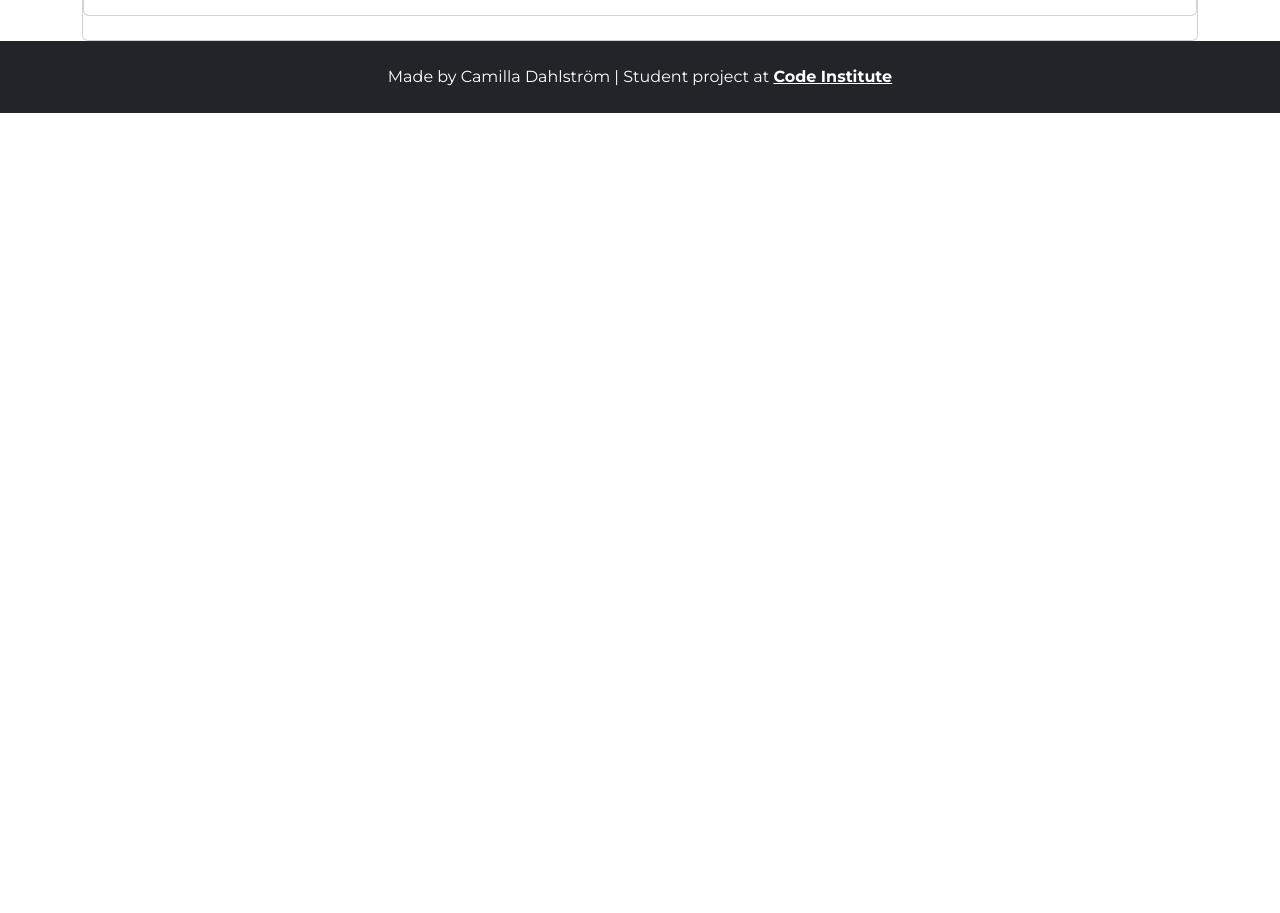
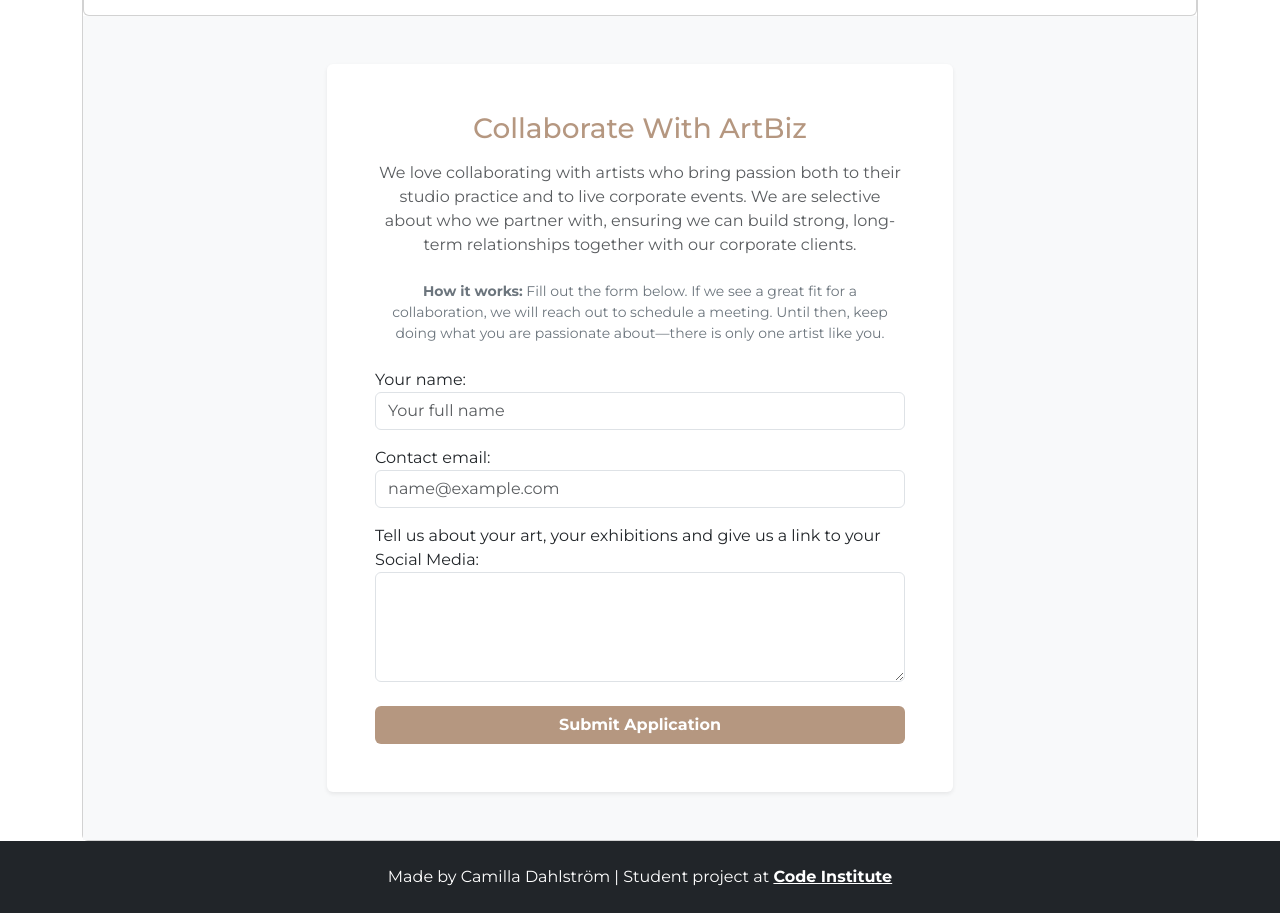
Before and after one commit to Camdah77/ArtBiz, a Django app: page / in a window 1280 px wide. Shown: the part 3506-4419 px from the top of the page. Before the commit the page ends 3619 px from the top, so only its background shows below. Run offline with Django 5.2, Linux system fonts and the light colour scheme; some libraries are stand-ins or nearby versions.

Commit message:
updated the newArtist form so in pp4/urls so it is viewable on landingsite

```diff
--- a/artists/views.py
+++ b/artists/views.py
@@ -1,7 +1,24 @@
-from django.shortcuts import render
+from django.shortcuts import render, redirect
+from django.contrib import messages
+from .forms import NewArtistForm
 from .models import Artist
 
 def artist_list(request):
     artists = Artist.objects.all()
 
     return render(request, 'artists/artist_list.html', {'artists': artists})
+
+def home_view(request):
+    if request.method == 'POST':
+        form = NewArtistForm(request.POST)
+        if form.is_valid():
+            form.save()
+            messages.success(
+                request,
+                "Thank you for your application! We will review your portfolio and be in touch soon."
+            )
+            return redirect('home')
+    else:
+        form = NewArtistForm()
+
+    return render(request, 'home.html', {'form': form})
--- a/pp4/urls.py
+++ b/pp4/urls.py
@@ -1,13 +1,12 @@
 from django.contrib import admin
-from django.contrib.messages import views
 from django.urls import path, include
-from django.views.generic import TemplateView
 from subscriptions.views import service_view, edit_profile, delete_account
 from bookings.views import event_view, dashboard, book_service, edit_booking, delete_booking
+from artists.views import home_view
 
 urlpatterns = [
     path('admin/', admin.site.urls),
-    path('', TemplateView.as_view(template_name='home.html'), name='home'),
+    path('', home_view, name='home'),
     path('artists/', include('artists.urls')),
     path('accounts/', include('allauth.urls')),
     path('services/', service_view, name='services'),
@@ -16,6 +15,6 @@ urlpatterns = [
     path('book/<int:service_id>/', book_service, name='book_service'),
     path('booking/edit/<int:booking_id>/', edit_booking, name='edit_booking'),
     path('booking/delete/<int:booking_id>/', delete_booking, name='delete_booking'),
-    path("profile/edit/", edit_profile, name="edit_profile"),
-    path("profile/delete/",delete_account, name="delete_account"),
+    path('profile/edit/', edit_profile, name='edit_profile'),
+    path('profile/delete/', delete_account, name='delete_account'),
 ]
--- a/templates/home.html
+++ b/templates/home.html
@@ -164,15 +164,38 @@
                     <div class="row">
                         <div class="col-sm-6 float-start"><img src="https://res.cloudinary.com/dj9sie6nl/image/upload/v1795257331/onboarding_zz24vf.jpg" ></div>
                         <div class="col-sm-6 float-end"> We are selective about who we collaborate with, ensuring we can build strong, long-term relationships together with our corporate clients. Here is how the process works:
-Fill out the form below. If we see a great fit for a collaboration, we will reach out to schedule a meeting. Until then, keep doing what you are passionate about—there is only one artist like you.</div>
+                    Fill out the form below. If we see a great fit for a collaboration, we will reach out to schedule a meeting. Until then, keep doing what you are passionate about—there is only one artist like you.</div>
                 </div>
                 </div>
              </div>
+   </div>
+<!-- Artist Application Section -->
+<section id="artist-apply" class="py-5 bg-light">
+    <div class="container">
+        <div class="row justify-content-center">
+            <div class="col-md-8 col-lg-7">
+                <div class="card shadow-sm border-0 p-4 p-md-5 bg-white">
+                    <h2 class="h3 text-center mb-3" style="color: #b59780;">Collaborate With ArtBiz</h2>
+                    <p class="text-muted text-center mb-4">
+                        We love collaborating with artists who bring passion both to their studio practice and to live corporate events.
+                        We are selective about who we partner with, ensuring we can build strong, long-term relationships together with our corporate clients.
+                    </p>
+                    <p class="small text-secondary text-center mb-4">
+                        <strong>How it works:</strong> Fill out the form below. If we see a great fit for a collaboration, we will reach out to schedule a meeting.
+                        Until then, keep doing what you are passionate about—there is only one artist like you.
+                    </p>
 
-
-
+                    <form method="post">
+                        {% csrf_token %}
+                        {{ form.as_p }}
+                        <button type="submit" class="btn w-100 text-white fw-bold mt-2" style="background-color: #b59780;">
+                            Submit Application
+                        </button>
+                    </form>
+                </div>
+            </div>
+        </div>
     </div>
-
-    <br>
+</section>
 
 {% endblock %}
```
